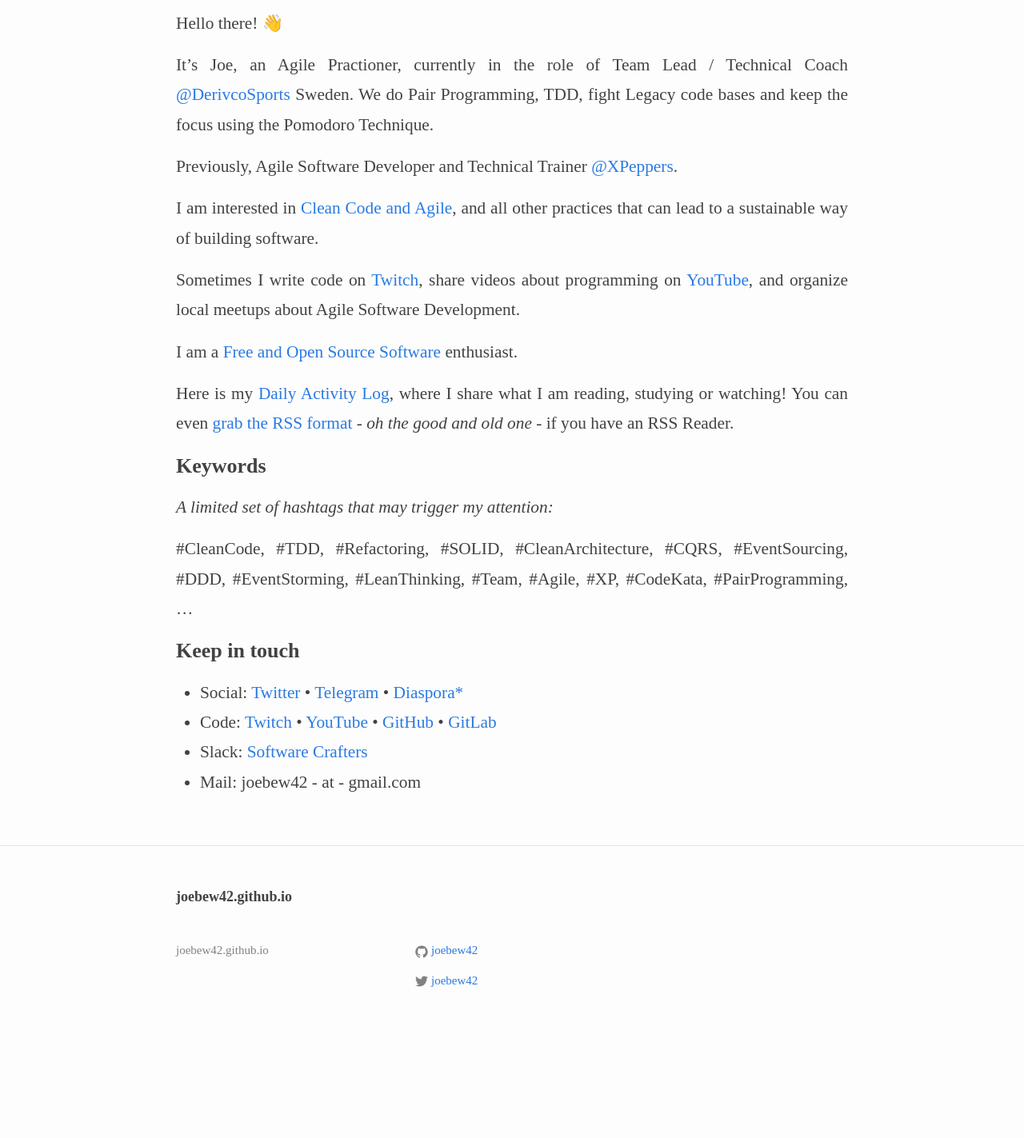
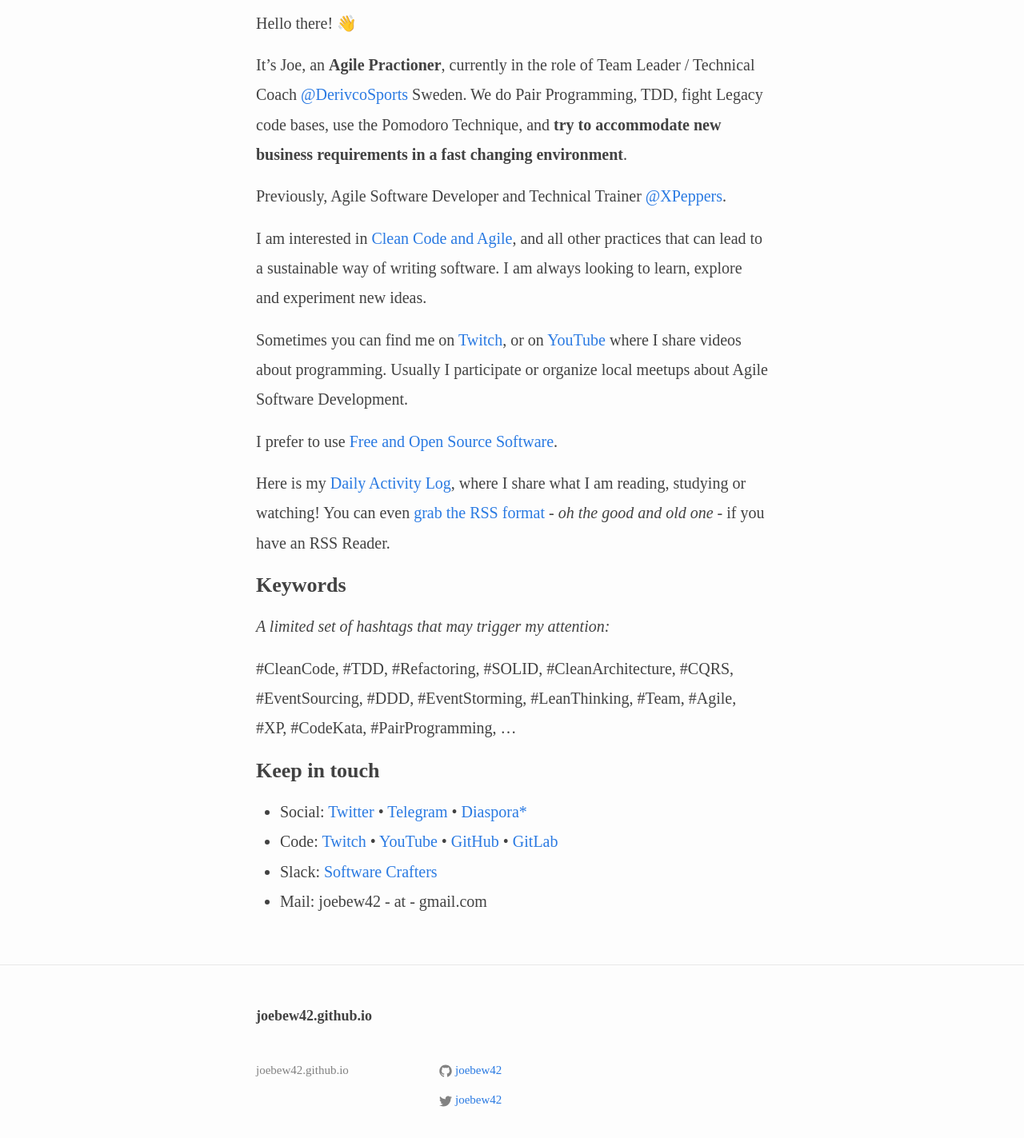
Before and after one commit to joebew42/joebew42.github.io, a Jekyll site: the page built from about.md, in a window 1280 px wide, cut to the strip 365-1819 px from the top of the page. Shown: the top 1423 px of the strip at 80% size. Built offline with Jekyll 4.4.1, drawn with Linux system fonts in a browser that asks for light colours; some web fonts are replaced; before the commit the page ends 1670 px from its top, so only the background shows below that.

Commit message:
review CSS and the about page

```diff
--- a/_sass/_layout.scss
+++ b/_sass/_layout.scss
@@ -213,7 +213,6 @@
 
 .post-content {
     margin-bottom: $spacing-unit;
-    text-align: justify;
 
     h2 {
         font-size: 32px;
--- a/about.md
+++ b/about.md
@@ -8,15 +8,15 @@
 
 Hello there! 👋
 
-It's Joe, an Agile Practioner, currently in the role of Team Lead / Technical Coach [@DerivcoSports](https://twitter.com/DerivcoSports) Sweden. We do Pair Programming, TDD, fight Legacy code bases and keep the focus using the Pomodoro Technique.
+It's Joe, an **Agile Practioner**, currently in the role of Team Leader / Technical Coach [@DerivcoSports](https://twitter.com/DerivcoSports) Sweden. We do Pair Programming, TDD, fight Legacy code bases, use the Pomodoro Technique, and **try to accommodate new business requirements in a fast changing environment**.
 
 Previously, Agile Software Developer and Technical Trainer [@XPeppers](https://twitter.com/xpeppers).
 
-I am interested in [Clean Code and Agile](https://github.com/joebew42/study-path), and all other practices that can lead to a sustainable way of building software.
+I am interested in [Clean Code and Agile](https://github.com/joebew42/study-path), and all other practices that can lead to a sustainable way of writing software. I am always looking to learn, explore and experiment new ideas.
 
-Sometimes I write code on [Twitch](https://twitch.tv/joebew42), share videos about programming on [YouTube](https://www.youtube.com/channel/UCEt-X-5yZ86SYTNDbSQgVAQ), and organize local meetups about Agile Software Development.
+Sometimes you can find me on [Twitch](https://twitch.tv/joebew42), or on [YouTube](https://www.youtube.com/channel/UCEt-X-5yZ86SYTNDbSQgVAQ) where I share videos about programming. Usually I participate or organize local meetups about Agile Software Development.
 
-I am a [Free and Open Source Software](https://www.fsf.org/) enthusiast.
+I prefer to use [Free and Open Source Software](https://www.fsf.org/).
 
 Here is my [Daily Activity Log](http://joebew42.github.io/events.xml), where I share what I am reading, studying or watching! You can even [grab the RSS format](https://daily2rss.herokuapp.com/rss/?url=http://joebew42.github.io/events) - _oh the good and old one_ - if you have an RSS Reader.
 
--- a/css/main.scss
+++ b/css/main.scss
@@ -7,7 +7,7 @@
 
 // Our variables
 $base-font-family: 'Source Serif Pro', serif;
-$base-font-size:   16pt;
+$base-font-size:   15pt;
 $base-font-weight: 400;
 $heading-font-weight: 700;
 $small-font-size:  $base-font-size * 0.875;
@@ -24,10 +24,10 @@
 $grey-color-dark:  darken($grey-color, 25%);
 
 // Width of the content area
-$content-width:    900px;
+$content-width:    700px;
 
 $on-palm:          600px;
-$on-laptop:        900px;
+$on-laptop:        700px;
 
 
 
```
